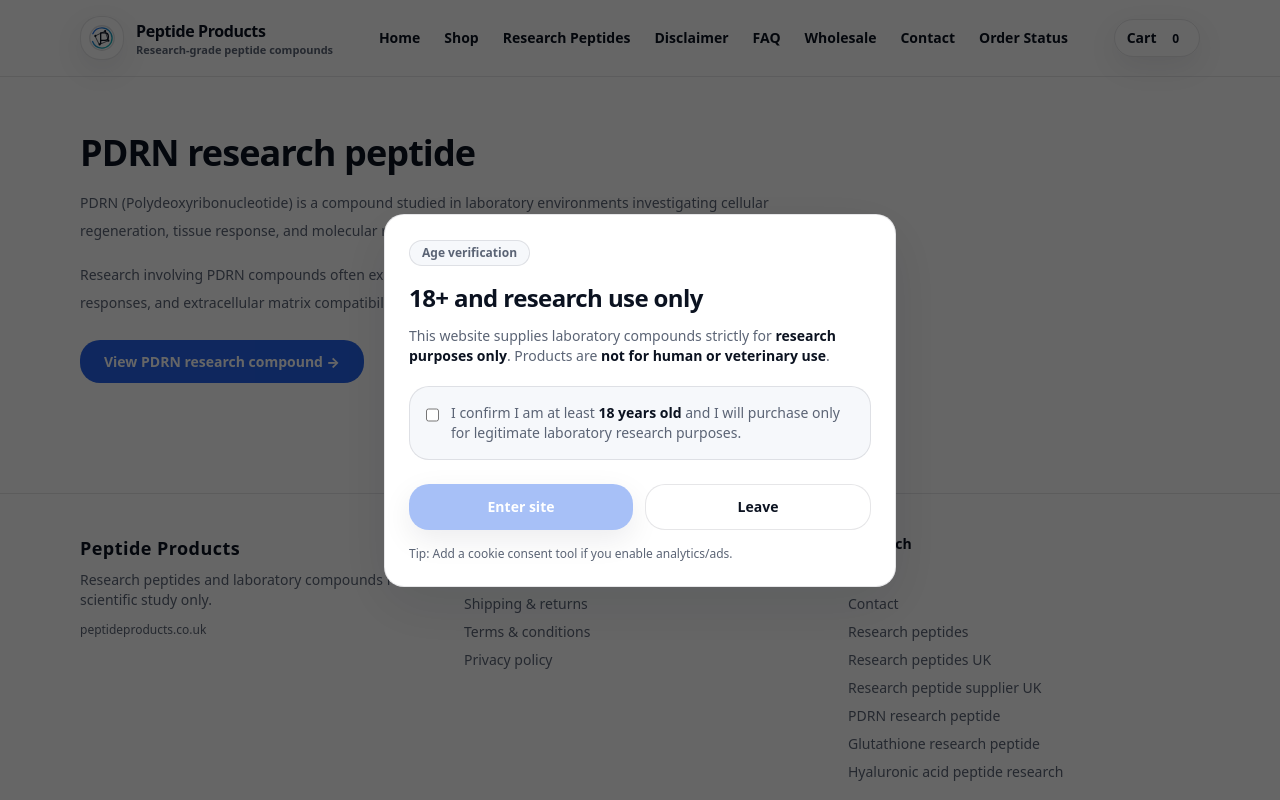
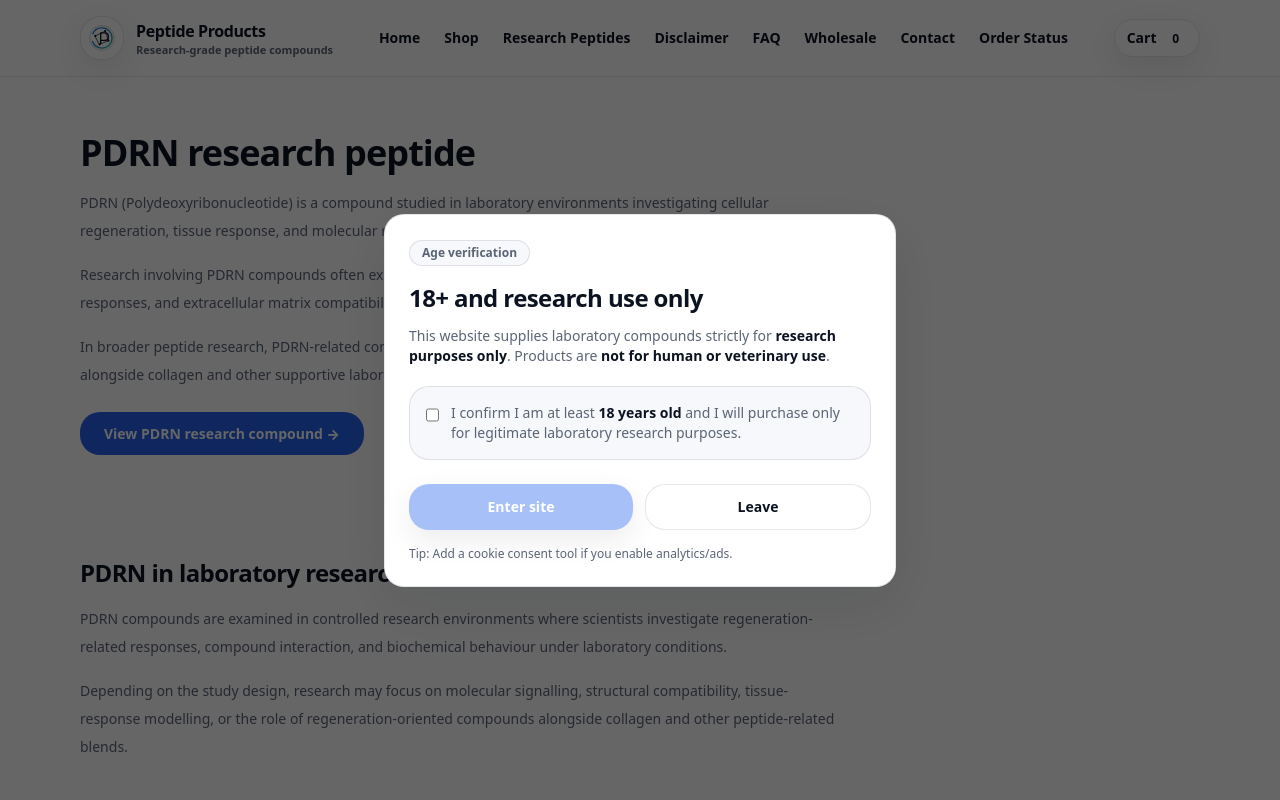
Before and after one commit to readdocs-ai/peptideproducts-store, a Next.js app: page /pdrn-research-peptide in a window 1280 px wide. Shown: the top 800 px of the page. Built offline with nearby package versions, Linux system fonts and the light colour scheme.

Commit message:
Improve PDRN research page internal links

```diff
--- a/src/app/page.tsx
+++ b/src/app/page.tsx
@@ -299,7 +299,7 @@ export default function Home() {
             <div className="flex flex-wrap items-end justify-between gap-6">
               <div>
                 <h2 className="text-2xl font-extrabold tracking-tight">
-                  Featured peptide and compound lines
+                  Research peptide compounds
                 </h2>
                 <p className="mt-2 max-w-2xl text-sm text-muted">
                   Six core product lines shown with their primary pack imagery.
@@ -439,24 +439,34 @@ export default function Home() {
     <div className="grid gap-8 lg:grid-cols-[1fr_0.9fr] lg:items-start">
       <div>
         <h2 className="text-2xl font-extrabold tracking-tight">
-                  Why laboratories use Peptide Products
+          Research compounds for laboratory investigation
         </h2>
+
         <p className="mt-3 text-sm leading-7 text-muted">
-                  The site is designed to make product discovery simpler for research buyers,
-                  laboratories, and procurement teams. Product pages surface pack details, pricing,
-                  imagery, and research notes while keeping the overall browsing experience clear
-                  and straightforward.
+          Research laboratories and analytical teams study peptide compounds
+          to investigate cellular behaviour, antioxidant activity, molecular
+          signalling pathways, and compound stability under controlled
+          experimental conditions.
         </p>
+
         <p className="mt-4 text-sm leading-7 text-muted">
-                  The store also supports checkout, order status tracking, and direct contact routes
-                  for wholesale or documentation-related enquiries.
+          Common areas of investigation include glutathione antioxidant
+          research, hyaluronic acid hydration systems, PDRN regeneration
+          compounds, collagen-focused blends, and peptide formulations used in
+          structural and compatibility studies.
+        </p>
+
+        <p className="mt-4 text-sm leading-7 text-muted">
+          These compound categories form the core of many laboratory peptide
+          research programmes and are widely analysed in biochemical,
+          formulation, and experimental research environments.
         </p>
 
         <Link
           href="/research-peptides"
           className="mt-6 inline-flex text-sm font-extrabold text-ink hover:text-accent"
         >
-                  Read more about research peptides →
+          Explore research peptide compounds →
         </Link>
       </div>
 
--- a/src/app/pdrn-research-peptide/page.tsx
+++ b/src/app/pdrn-research-peptide/page.tsx
@@ -8,6 +8,9 @@ export const metadata: Metadata = {
   title: "PDRN Research Peptide | Laboratory Compound Overview",
   description:
     "Overview of PDRN research peptide compounds including laboratory study areas, regeneration-focused compound research, and related peptide product lines.",
+  alternates: {
+    canonical: "https://www.peptideproducts.co.uk/pdrn-research-peptide",
+  },
 };
 
 export default function Page() {
@@ -15,7 +18,8 @@ export default function Page() {
     <div>
       <Header />
 
-      <main className="py-14">
+      <main>
+        <section className="py-14">
           <Container>
             <h1 className="text-4xl font-extrabold tracking-tight">
               PDRN research peptide
@@ -34,6 +38,13 @@ export default function Page() {
               conditions.
             </p>
 
+            <p className="mt-4 max-w-3xl text-sm leading-7 text-muted">
+              In broader peptide research, PDRN-related compounds are commonly
+              grouped with regeneration-focused lines alongside collagen and
+              other supportive laboratory compounds used in compatibility and
+              formulation studies.
+            </p>
+
             <div className="mt-8">
               <Link
                 href="/product/meso-pdrn"
@@ -43,6 +54,81 @@ export default function Page() {
               </Link>
             </div>
           </Container>
+        </section>
+
+        <section className="bg-white py-14">
+          <Container>
+            <div className="max-w-3xl">
+              <h2 className="text-2xl font-extrabold tracking-tight">
+                PDRN in laboratory research
+              </h2>
+
+              <p className="mt-4 text-sm leading-7 text-muted">
+                PDRN compounds are examined in controlled research environments
+                where scientists investigate regeneration-related responses,
+                compound interaction, and biochemical behaviour under laboratory
+                conditions.
+              </p>
+
+              <p className="mt-4 text-sm leading-7 text-muted">
+                Depending on the study design, research may focus on molecular
+                signalling, structural compatibility, tissue-response modelling,
+                or the role of regeneration-oriented compounds alongside
+                collagen and other peptide-related blends.
+              </p>
+            </div>
+          </Container>
+        </section>
+
+        <section className="py-14">
+          <Container>
+            <h2 className="text-2xl font-extrabold tracking-tight">
+              Related research pages
+            </h2>
+
+            <div className="mt-6 grid gap-4 md:grid-cols-2 xl:grid-cols-4">
+              <Link
+                href="/research-peptides"
+                className="rounded-xl3 border border-line bg-white p-5 shadow-soft transition hover:-translate-y-0.5 hover:shadow-lift"
+              >
+                <div className="text-sm font-extrabold text-ink">Research peptides</div>
+                <p className="mt-2 text-sm text-muted">
+                  Core overview of peptide and compound categories.
+                </p>
+              </Link>
+
+              <Link
+                href="/research-peptides-uk"
+                className="rounded-xl3 border border-line bg-white p-5 shadow-soft transition hover:-translate-y-0.5 hover:shadow-lift"
+              >
+                <div className="text-sm font-extrabold text-ink">Research peptides UK</div>
+                <p className="mt-2 text-sm text-muted">
+                  UK-focused guide to research peptide compounds.
+                </p>
+              </Link>
+
+              <Link
+                href="/product/meso-pdrn"
+                className="rounded-xl3 border border-line bg-white p-5 shadow-soft transition hover:-translate-y-0.5 hover:shadow-lift"
+              >
+                <div className="text-sm font-extrabold text-ink">Meso PDRN</div>
+                <p className="mt-2 text-sm text-muted">
+                  View the related PDRN research compound product page.
+                </p>
+              </Link>
+
+              <Link
+                href="/product/meso-collagen"
+                className="rounded-xl3 border border-line bg-white p-5 shadow-soft transition hover:-translate-y-0.5 hover:shadow-lift"
+              >
+                <div className="text-sm font-extrabold text-ink">Meso Collagen</div>
+                <p className="mt-2 text-sm text-muted">
+                  Explore a related regenerative compound line.
+                </p>
+              </Link>
+            </div>
+          </Container>
+        </section>
       </main>
 
       <Footer />
```
Lines whose indentation alone changed are shown as unchanged.
